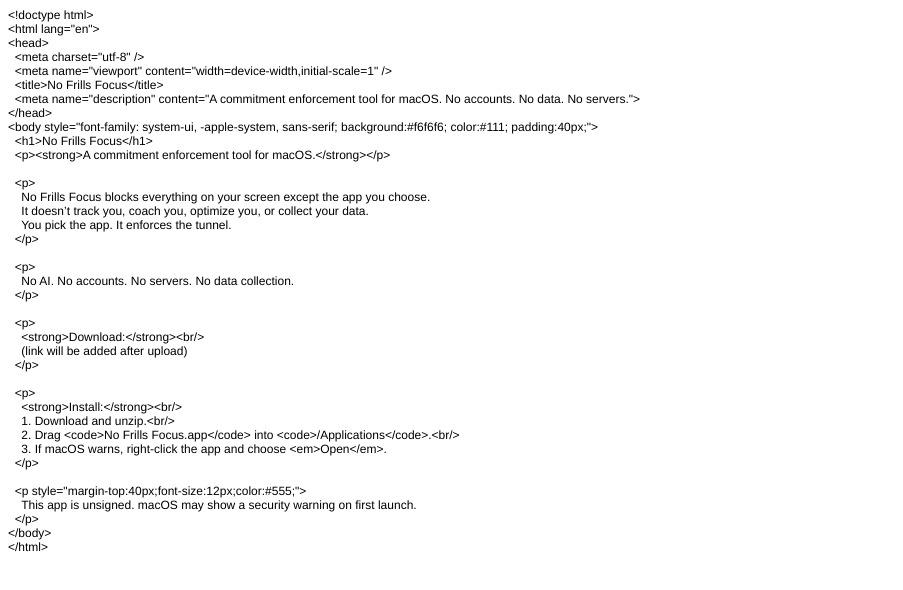
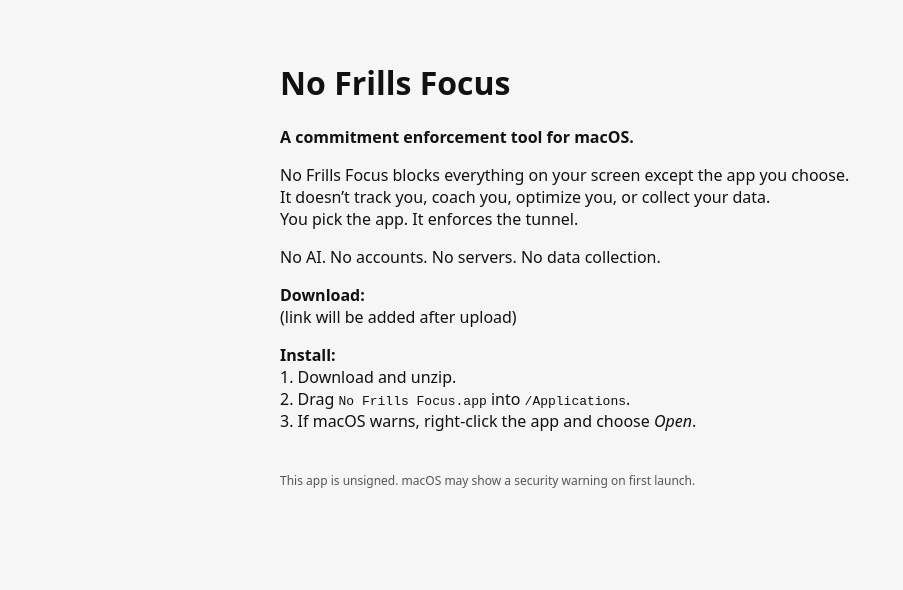
Before and after one commit to AlbatrossSpacebucks/nofrillsfocus, a plain HTML site: page index.html in a window 1280 px wide. Shown: the whole page, without its empty margins (0-903 px from the left). Drawn offline with Linux system fonts and the light colour scheme.

Commit message:
Update index.html

```diff
--- a/index.html
+++ b/index.html
@@ -1,55 +1,42 @@
-<!DOCTYPE html PUBLIC "-//W3C//DTD HTML 4.01//EN" "http://www.w3.org/TR/html4/strict.dtd">
-<html>
+<!doctype html>
+<html lang="en">
 <head>
-  <meta http-equiv="Content-Type" content="text/html; charset=utf-8">
-  <meta http-equiv="Content-Style-Type" content="text/css">
-  <title></title>
-  <meta name="Generator" content="Cocoa HTML Writer">
-  <meta name="CocoaVersion" content="2113.65">
-  <style type="text/css">
-    p.p1 {margin: 0.0px 0.0px 0.0px 0.0px; font: 12.0px Helvetica}
-    p.p2 {margin: 0.0px 0.0px 0.0px 0.0px; font: 12.0px Helvetica; min-height: 14.0px}
-  </style>
+  <meta charset="utf-8" />
+  <meta name="viewport" content="width=device-width, initial-scale=1" />
+  <title>No Frills Focus</title>
+  <meta name="description" content="A commitment enforcement tool for macOS. No accounts. No data. No servers." />
 </head>
-<body>
-<p class="p1">&lt;!doctype html&gt;</p>
-<p class="p1">&lt;html lang="en"&gt;</p>
-<p class="p1">&lt;head&gt;</p>
-<p class="p1"><span class="Apple-converted-space">  </span>&lt;meta charset="utf-8" /&gt;</p>
-<p class="p1"><span class="Apple-converted-space">  </span>&lt;meta name="viewport" content="width=device-width,initial-scale=1" /&gt;</p>
-<p class="p1"><span class="Apple-converted-space">  </span>&lt;title&gt;No Frills Focus&lt;/title&gt;</p>
-<p class="p1"><span class="Apple-converted-space">  </span>&lt;meta name="description" content="A commitment enforcement tool for macOS. No accounts. No data. No servers."&gt;</p>
-<p class="p1">&lt;/head&gt;</p>
-<p class="p1">&lt;body style="font-family: system-ui, -apple-system, sans-serif; background:#f6f6f6; color:#111; padding:40px;"&gt;</p>
-<p class="p1"><span class="Apple-converted-space">  </span>&lt;h1&gt;No Frills Focus&lt;/h1&gt;</p>
-<p class="p1"><span class="Apple-converted-space">  </span>&lt;p&gt;&lt;strong&gt;A commitment enforcement tool for macOS.&lt;/strong&gt;&lt;/p&gt;</p>
-<p class="p2"><br></p>
-<p class="p1"><span class="Apple-converted-space">  </span>&lt;p&gt;</p>
-<p class="p1"><span class="Apple-converted-space">    </span>No Frills Focus blocks everything on your screen except the app you choose.</p>
-<p class="p1"><span class="Apple-converted-space">    </span>It doesn’t track you, coach you, optimize you, or collect your data.</p>
-<p class="p1"><span class="Apple-converted-space">    </span>You pick the app. It enforces the tunnel.</p>
-<p class="p1"><span class="Apple-converted-space">  </span>&lt;/p&gt;</p>
-<p class="p2"><br></p>
-<p class="p1"><span class="Apple-converted-space">  </span>&lt;p&gt;</p>
-<p class="p1"><span class="Apple-converted-space">    </span>No AI. No accounts. No servers. No data collection.</p>
-<p class="p1"><span class="Apple-converted-space">  </span>&lt;/p&gt;</p>
-<p class="p2"><br></p>
-<p class="p1"><span class="Apple-converted-space">  </span>&lt;p&gt;</p>
-<p class="p1"><span class="Apple-converted-space">    </span>&lt;strong&gt;Download:&lt;/strong&gt;&lt;br/&gt;</p>
-<p class="p1"><span class="Apple-converted-space">    </span>(link will be added after upload)</p>
-<p class="p1"><span class="Apple-converted-space">  </span>&lt;/p&gt;</p>
-<p class="p2"><br></p>
-<p class="p1"><span class="Apple-converted-space">  </span>&lt;p&gt;</p>
-<p class="p1"><span class="Apple-converted-space">    </span>&lt;strong&gt;Install:&lt;/strong&gt;&lt;br/&gt;</p>
-<p class="p1"><span class="Apple-converted-space">    </span>1. Download and unzip.&lt;br/&gt;</p>
-<p class="p1"><span class="Apple-converted-space">    </span>2. Drag &lt;code&gt;No Frills Focus.app&lt;/code&gt; into &lt;code&gt;/Applications&lt;/code&gt;.&lt;br/&gt;</p>
-<p class="p1"><span class="Apple-converted-space">    </span>3. If macOS warns, right-click the app and choose &lt;em&gt;Open&lt;/em&gt;.</p>
-<p class="p1"><span class="Apple-converted-space">  </span>&lt;/p&gt;</p>
-<p class="p2"><br></p>
-<p class="p1"><span class="Apple-converted-space">  </span>&lt;p style="margin-top:40px;font-size:12px;color:#555;"&gt;</p>
-<p class="p1"><span class="Apple-converted-space">    </span>This app is unsigned. macOS may show a security warning on first launch.</p>
-<p class="p1"><span class="Apple-converted-space">  </span>&lt;/p&gt;</p>
-<p class="p1">&lt;/body&gt;</p>
-<p class="p1">&lt;/html&gt;</p>
+<body style="font-family: system-ui, -apple-system, sans-serif; background:#f6f6f6; color:#111; padding:40px; max-width:720px; margin:auto;">
+
+  <h1>No Frills Focus</h1>
+
+  <p><strong>A commitment enforcement tool for macOS.</strong></p>
+
+  <p>
+    No Frills Focus blocks everything on your screen except the app you choose.<br>
+    It doesn’t track you, coach you, optimize you, or collect your data.<br>
+    You pick the app. It enforces the tunnel.
+  </p>
+
+  <p>
+    No AI. No accounts. No servers. No data collection.
+  </p>
+
+  <p>
+    <strong>Download:</strong><br>
+    (link will be added after upload)
+  </p>
+
+  <p>
+    <strong>Install:</strong><br>
+    1. Download and unzip.<br>
+    2. Drag <code>No Frills Focus.app</code> into <code>/Applications</code>.<br>
+    3. If macOS warns, right-click the app and choose <em>Open</em>.
+  </p>
+
+  <p style="margin-top:40px;font-size:12px;color:#555;">
+    This app is unsigned. macOS may show a security warning on first launch.
+  </p>
+
 </body>
 </html>
```
